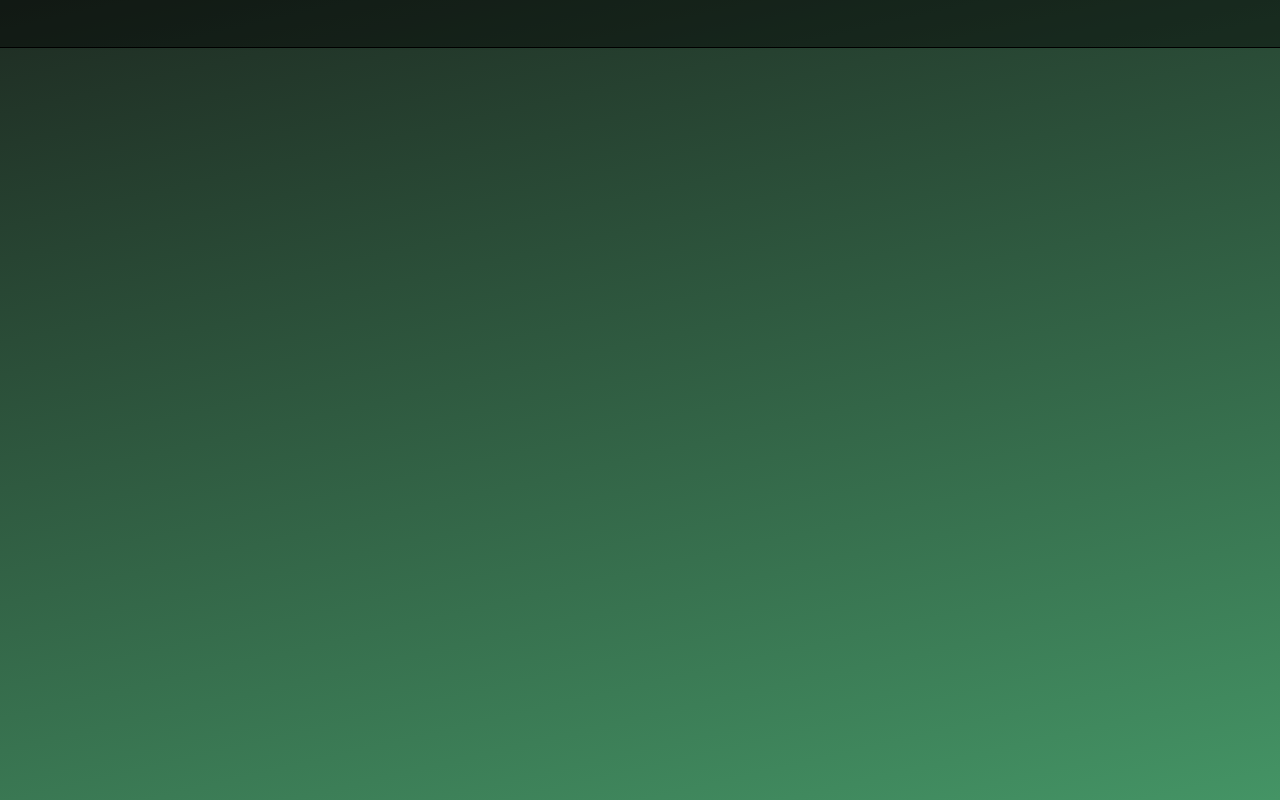
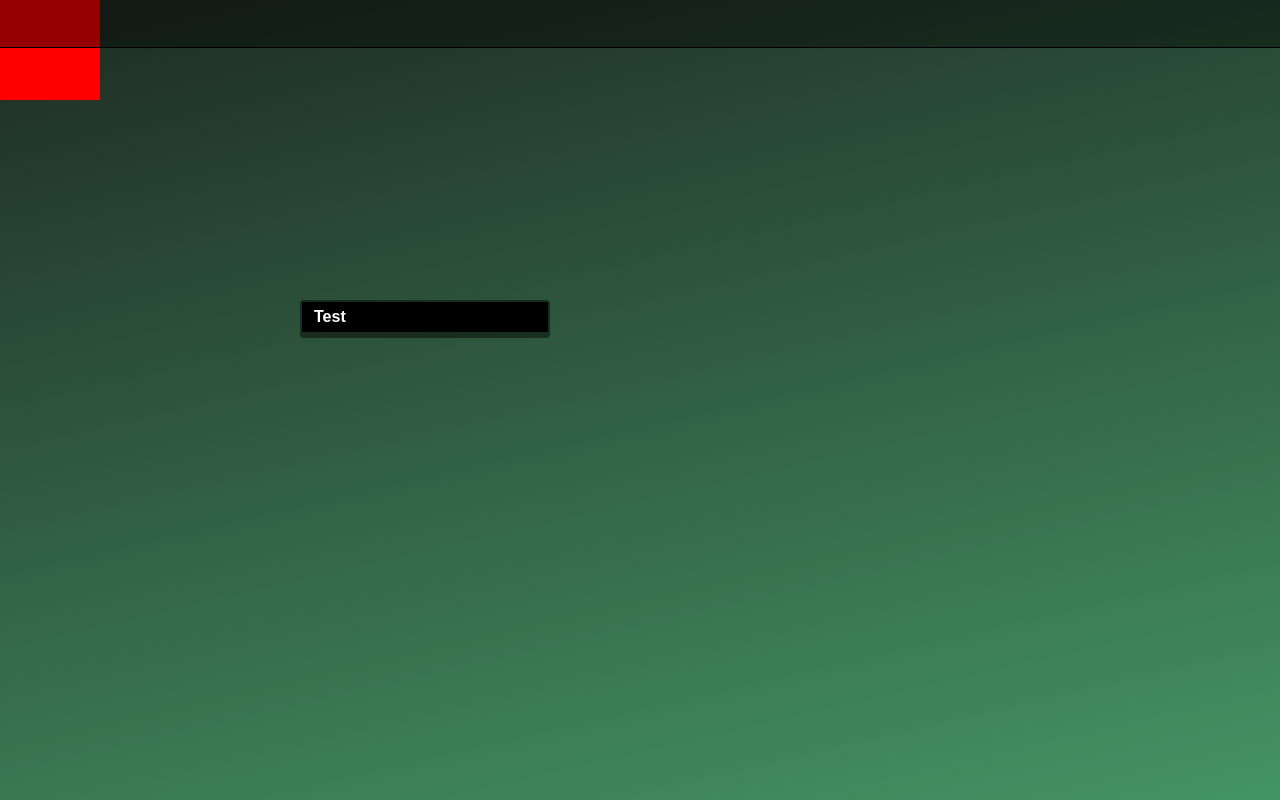
Before and after one commit to MATTALUI/ffmpeg-filtergraph-builder, a React (Vite) app: page / in a window 1280 px wide. Built offline with nearby package versions, Linux system fonts and the light colour scheme.

Commit message:
add nodes context

```diff
--- a/src-ui/App.tsx
+++ b/src-ui/App.tsx
@@ -2,14 +2,15 @@ import './App.css'
 import ContextMenu from './components/ContextMenu.component'
 import PanContainer from './components/PanContainer.component'
 import Toolbar from './components/Toolbar.component'
+import { NodesContextProvider } from './context/nodes'
 
 function App() {
   return (
-    <>
+    <NodesContextProvider>
       <ContextMenu />
       <Toolbar />
       <PanContainer />
-    </>
+    </NodesContextProvider>
   )
 }
 
--- a/src-ui/components/ContextMenu.component.tsx
+++ b/src-ui/components/ContextMenu.component.tsx
@@ -89,10 +89,8 @@ const ContextMenu: React.FC = () => {
 
   useEffect(() => {
     document.addEventListener("contextmenu", handleContextMenu);
-    console.log("added event listener");
     return () => {
       document.removeEventListener("contextmenu", handleContextMenu);
-      console.log("removed event listener");
     };
   }, [handleContextMenu]);
 
--- a/src-ui/components/Node.component.tsx
+++ b/src-ui/components/Node.component.tsx
@@ -18,9 +18,8 @@ import type {
 import { TEMPSOCKET } from "../constants";
 import styles from "./Node.module.scss";
 import cn from "classnames";
-// import { allNodes, removeTempConnections, updateNodes } from "../signals/nodes";
+import { useNodes } from "../context/nodes";
 import { cloneDeep, uniq } from "lodash";
-// import APIService from "../services";
 import NodeFilterOptions from "./NodeFilterOptions";
 
 const loadHash: Record<string, string> = {};
@@ -35,11 +34,10 @@ interface IPreviewStore {
   previewUrl: string | null;
 };
 
-const Node: React.FC<INodeProps> = (
-  props: INodeProps,
-) => {
-  const allNodes: Record<string, Node> = {};
-  const currentNode = allNodes[props.node.id];
+const Node: React.FC<INodeProps> = ({
+  node
+}: INodeProps) => {
+  const { allNodesIndexed } = useNodes();
   const [active, setActive] = useState(false);
   const [previewData, updatePreviewData] = useState<IPreviewStore>({
     loading: false,
@@ -61,7 +59,7 @@ const Node: React.FC<INodeProps> = (
     const x = initialValues.originalX - xDiff;
     const y = initialValues.originalY - yDiff;
     // updateNodes([{
-    //   id: currentNode.id,
+    //   id: node.id,
     //   x,
     //   y,
     // }]);
@@ -70,7 +68,7 @@ const Node: React.FC<INodeProps> = (
   const attemptConnection = (event: MouseEvent) => {
     // I don't like this, but it'll get us there until I can refactor into
     // something better...
-    if (!currentNode) return;
+    if (!node) return;
     const mouseX = event.clientX;
     const mouseY = event.clientY;
     const threshold = 15;
@@ -101,26 +99,26 @@ const Node: React.FC<INodeProps> = (
     // Update the Target Node
     const targetSocketIndex = Math.max(inputIndex, outputIndex);
     const targetSocketType = inputIndex < 0 ? "outputs" : "inputs";
-    const targetNode = allNodes[nodeId];
+    const targetNode = allNodesIndexed[nodeId];
     const updatedTargetSockets = cloneDeep(targetNode[targetSocketType]);
     updatedTargetSockets[targetSocketIndex].connectedNodes =
-      uniq([...updatedTargetSockets[targetSocketIndex].connectedNodes, currentNode.id]);
+      uniq([...updatedTargetSockets[targetSocketIndex].connectedNodes, node.id]);
     updates.push({
       id: targetNode.id,
       [targetSocketType]: updatedTargetSockets,
     });
     // Update the Original Node
-    const outputSocket = currentNode.outputs.find(s => s.connectedNodes.includes(TEMPSOCKET));
-    const inputSocket = currentNode.inputs.find(s => s.connectedNodes.includes(TEMPSOCKET));
+    const outputSocket = node.outputs.find(s => s.connectedNodes.includes(TEMPSOCKET));
+    const inputSocket = node.inputs.find(s => s.connectedNodes.includes(TEMPSOCKET));
     const socketType = !!inputSocket ? "inputs" : "outputs";
     const socketIndex = !!inputSocket
-      ? currentNode.inputs.indexOf(inputSocket)
-      : currentNode.outputs.indexOf(outputSocket!);
-    const updatedSockets = cloneDeep(currentNode[socketType]);
+      ? node.inputs.indexOf(inputSocket)
+      : node.outputs.indexOf(outputSocket!);
+    const updatedSockets = cloneDeep(node[socketType]);
     updatedSockets[socketIndex].connectedNodes =
       uniq([...updatedSockets[socketIndex].connectedNodes.filter(id => id !== TEMPSOCKET), targetNode.id]);
     updates.push({
-      id: currentNode.id,
+      id: node.id,
       [socketType]: updatedSockets,
     });
     // updateNodes(updates);
@@ -138,8 +136,8 @@ const Node: React.FC<INodeProps> = (
     setMouseDownValues({
       mouseX: event.clientX,
       mouseY: event.clientY,
-      originalX: currentNode.x,
-      originalY: currentNode.y,
+      originalX: node.x,
+      originalY: node.y,
     });
     setActive(true);
     document.addEventListener("mousemove", handleMouseMove);
@@ -148,7 +146,7 @@ const Node: React.FC<INodeProps> = (
 
   const handleSocketMouseUp = (event: MouseEvent) => {
     attemptConnection(event);
-    // removeTempConnections(currentNode);
+    // removeTempConnections(node);
     document.removeEventListener("mouseup", handleSocketMouseUp);
   }
 
@@ -159,10 +157,10 @@ const Node: React.FC<INodeProps> = (
   ) => {
     event.stopPropagation();
     event.preventDefault();
-    const newSockets = cloneDeep(currentNode[socketType]);
+    const newSockets = cloneDeep(node[socketType]);
     newSockets[index].connectedNodes.push(TEMPSOCKET);
     // updateNodes([{
-    //   id: currentNode.id,
+    //   id: node.id,
     //   [socketType]: newSockets,
     // }]);
     document.addEventListener("mouseup", handleSocketMouseUp);
@@ -173,14 +171,14 @@ const Node: React.FC<INodeProps> = (
   //   // work because updating nodes will cause complete rerender of the node so
   //   // this state will be cleared out and useless to check. There are going to
   //   // be performance issues with this, but it's a necessary evil for now.
-  //   const previewFile = currentNode.preview || null;
+  //   const previewFile = node.preview || null;
   //   if (previewFile !== previewData.loadedFileName && previewFile) {
   //     updatePreviewData({ ...previewData, loading: true });
   //     const cachedData = loadHash[previewFile];
   //     let previewUrl: string;
   //     if (cachedData) {
   //       previewUrl = cachedData;
-  //     } else if (currentNode.type === "output") {
+  //     } else if (node.type === "output") {
   //       try {
   //         const response = await fetch(previewFile);
   //         const blob = await response.blob();
@@ -217,23 +215,23 @@ const Node: React.FC<INodeProps> = (
     // highest level event handler because of propagation issues, we'll need to
     // look into a new workflow where we call stopImmediatePropagation on the
     // event and then dispatch a new event that has the node as the detail.
-    event.node = currentNode;
+    event.node = node;
   }
 
   return (
     <div
-      id={`node-${currentNode.id}`}
+      id={`node-${node.id}`}
       className={cn(styles.node, active && styles.active)}
       style={{
-        left: `${currentNode.x}px`,
-        top: `${currentNode.y}px`,
+        left: `${node.x}px`,
+        top: `${node.y}px`,
       }}
       onMouseDown={handleMouseDown}
       onContextMenu={emitContextMenu as unknown as MouseEventHandler<HTMLDivElement>}
     >
       <div className={styles.nodeContent}>
         <div className={styles.nodeName}>
-          <span>{currentNode.name}</span>
+          <span>{node.name}</span>
           {loading && (
             <div className={styles.loader} />
           )}
@@ -245,12 +243,12 @@ const Node: React.FC<INodeProps> = (
             />
           </div>
         )}
-        {props.node.type === "filter" && props.node.filter.options.length && (
-          <NodeFilterOptions node={props.node as FilterNode} />
+        {node.type === "filter" && node.filter.options.length && (
+          <NodeFilterOptions node={node as FilterNode} />
         )}
       </div>
       <div className={cn(styles.sockets, styles.inputs)}>
-        {currentNode.inputs.map((nodeInput, index) => (
+        {node.inputs.map((nodeInput, index) => (
           <div
             className={cn(styles.socket, !!nodeInput.connectedNodes.length && styles.connected)}
             onMouseDown={(e: React.MouseEvent<HTMLDivElement>) => handleSocketMouseDown(e, "inputs", index)}
@@ -258,7 +256,7 @@ const Node: React.FC<INodeProps> = (
         ))}
       </div>
       <div className={cn(styles.sockets, styles.outputs)}>
-        {currentNode.outputs.map((nodeOutput, index) => (
+        {node.outputs.map((nodeOutput, index) => (
           <div
             className={cn(styles.socket, !!nodeOutput.connectedNodes.length && styles.connected)}
             onMouseDown={(e: React.MouseEvent<HTMLDivElement>) => handleSocketMouseDown(e, "outputs", index)}
--- a/src-ui/components/PanContainer.component.tsx
+++ b/src-ui/components/PanContainer.component.tsx
@@ -1,22 +1,19 @@
-// import {
-//   type Component,
-//   createSignal,
-//   For,
-// } from "solid-js";
-import React, { useState, useCallback } from "react"
+import React, {
+  useState,
+  useCallback,
+} from "react"
 import type {
   MouseDownValues,
 } from "../types";
-// import Node from "./Node.component";
 import cn from "classnames";
 import styles from "./PanContainer.module.scss";
-// import { allNodes } from "../signals/nodes";
 import ConnectionManager from "./ConnectionManager.component";
 import { useCallbackRef } from "../hooks/useCallbackRef";
 import Node from "./Node.component";
+import { useNodes } from "../context/nodes";
 
 const PanContainer: React.FC = () => {
-  const allNodes: Record<string, Node> = {};
+  const { allNodes } = useNodes();
   const [mouseDownValues, setMouseDownValues] = useState<MouseDownValues>({
     mouseX: 0,
     mouseY: 0,
@@ -73,11 +70,8 @@ const PanContainer: React.FC = () => {
         }}
       >
         {Object.values(allNodes).map((node) => (
-          <Node node={node} />
+          <Node key={node.id} node={node} />
         ))}
-        {/* <For each={Object.values(allNodes)}>
-          {(node) => (<Node node={node} />)}
-        </For> */}
         <ConnectionManager />
       </div>
     </div>
--- a/src-ui/components/PanContainer.module.scss
+++ b/src-ui/components/PanContainer.module.scss
@@ -10,4 +10,7 @@
 
 .pannable {
     position: absolute;
+    background-color: red;
+    width: 100px;
+    height: 100px;
 }
--- /dev/null
+++ b/src-ui/context/nodes.tsx
@@ -0,0 +1,127 @@
+import React, { createContext, useCallback, useContext, useMemo, useState } from "react";
+import type { Node } from "../types";
+
+type NodeUpdate = Pick<Node, "id"> & Partial<Omit<Node, "id">>;
+
+type NodesContext = {
+  addNodes: (nodes: Node[]) => void;
+  updateNodes: (updates: NodeUpdate[]) => void;
+  removeNodes: (nodeIds: Node["id"][]) => void;
+  getNode: (id: Node["id"]) => Node | null;
+  allNodes: Node[];
+  allNodesIndexed: Record<Node["id"], Node>;
+};
+
+const defaultContext: NodesContext = {
+  addNodes: () => { },
+  updateNodes: () => { },
+  removeNodes: () => { },
+  getNode: () => null,
+  allNodes: [],
+  allNodesIndexed: {},
+};
+
+const Context = createContext<NodesContext>(defaultContext);
+
+export const useNodes: () => NodesContext = () => useContext(Context);
+
+export const NodesContextProvider: React.FC<{ children: React.ReactNode }> = (
+  props: { children: React.ReactNode }
+) => {
+  const [nodes, setNodes] = useState<Record<Node["id"], Node>>({
+    "0": {
+      id: "0",
+      type: "input",
+      x: 300,
+      y: 300,
+      name: "Test",
+      inputs: [],
+      outputs: [],
+    },
+  });
+  const allNodes = useMemo(() => Object.values(nodes), [nodes]);
+
+  const getNode = useCallback((id: Node["id"]) => nodes[id] || null, [nodes])
+
+  const addNodes = useCallback((newNodes: Node[]) => {
+    setNodes((currentNodes) => {
+      const nodes = structuredClone(currentNodes);
+      newNodes.forEach((node) => nodes[node.id] = node);
+      return nodes;
+    });
+  }, [setNodes]);
+
+  const updateNodes = useCallback((updates: NodeUpdate[]) => {
+    setNodes((currentNodes) => {
+      const nodes = structuredClone(currentNodes);
+      updates.forEach((update) => {
+        if (!nodes[update.id]) throw new Error(`Node ${update.id} not found`);
+        Object.assign(nodes[update.id], update);
+      });
+      return nodes;
+    });
+  }, [setNodes]);
+
+  const removeNodes = useCallback((nodeIds: Node["id"][]) => {
+    setNodes((currentNodes) => {
+      const nodes = structuredClone(currentNodes);
+      nodeIds.forEach((nodeId) => {
+        const node = nodes[nodeId];
+        if (!node) return nodes;
+        nodes[nodeId] = undefined!; // forces deletion
+
+        node.inputs.forEach((input) => {
+          input.connectedNodes.forEach((connectedNodeId) => {
+            const connectedNode = nodes[connectedNodeId];
+            if (!connectedNode) return;
+            connectedNode.outputs.forEach((output) => {
+              output.connectedNodes = output.connectedNodes.filter((id) => id !== nodeId);
+            });
+            connectedNode.inputs.forEach((input) => {
+              input.connectedNodes = input.connectedNodes.filter((id) => id !== nodeId);
+            });
+          });
+        });
+
+        node.outputs.forEach((output) => {
+          output.connectedNodes.forEach((connectedNodeId) => {
+            const connectedNode = nodes[connectedNodeId];
+            if (!connectedNode) return;
+            connectedNode.outputs.forEach((output) => {
+              output.connectedNodes = output.connectedNodes.filter((id) => id !== nodeId);
+            });
+            connectedNode.inputs.forEach((input) => {
+              input.connectedNodes = input.connectedNodes.filter((id) => id !== nodeId);
+            });
+          });
+        });
+      });
+      return nodes;
+    });
+  }, [setNodes]);
+
+  const value = useMemo(() => ({
+    getNode,
+    addNodes,
+    updateNodes,
+    removeNodes,
+    allNodes,
+    allNodesIndexed: nodes
+  }), [
+    getNode,
+    addNodes,
+    updateNodes,
+    removeNodes,
+    allNodes,
+    nodes
+  ]);
+
+
+  return (
+    <Context.Provider
+      value={value}
+    >
+      {props.children}
+    </Context.Provider>
+  );
+};
```
